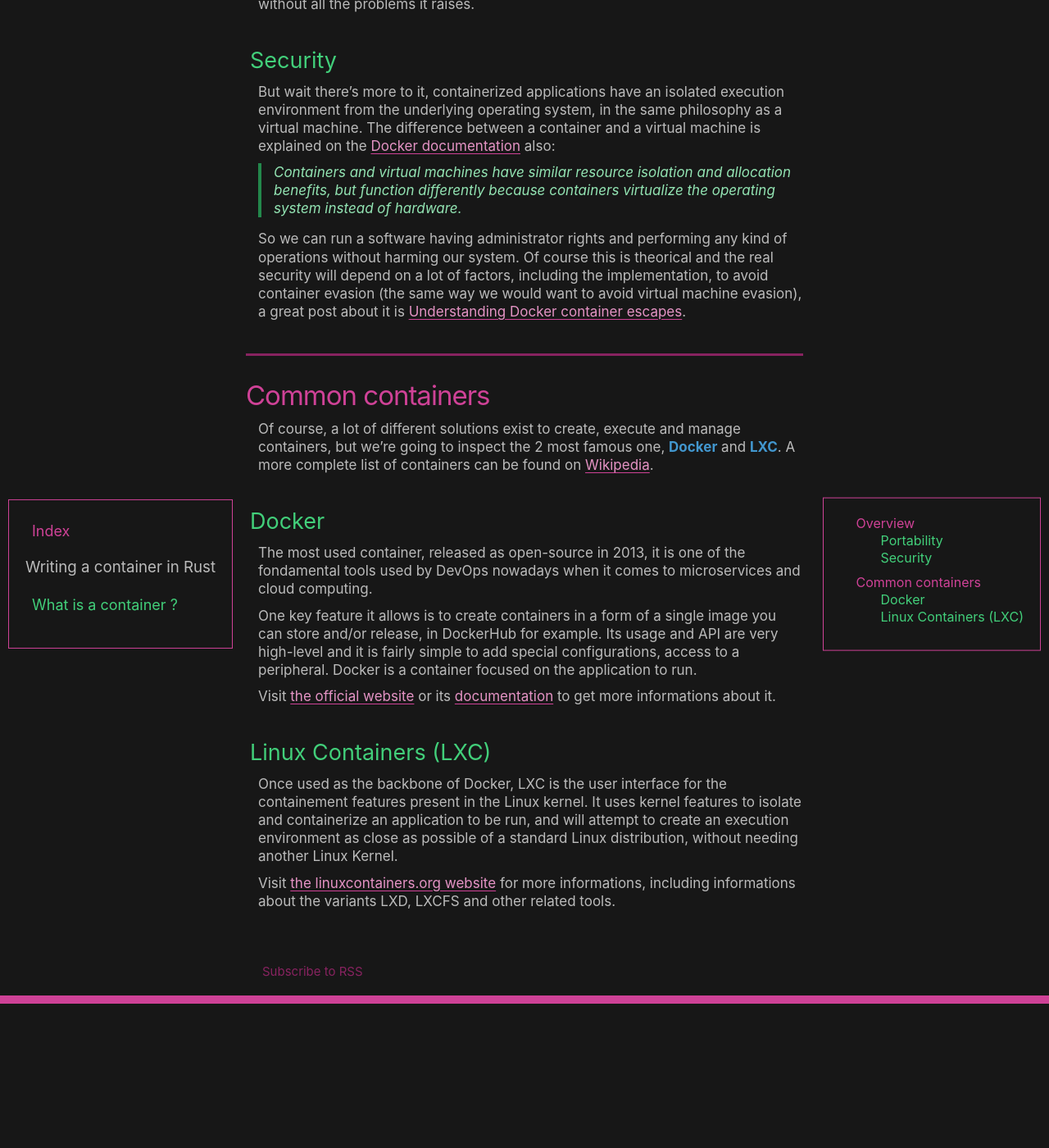
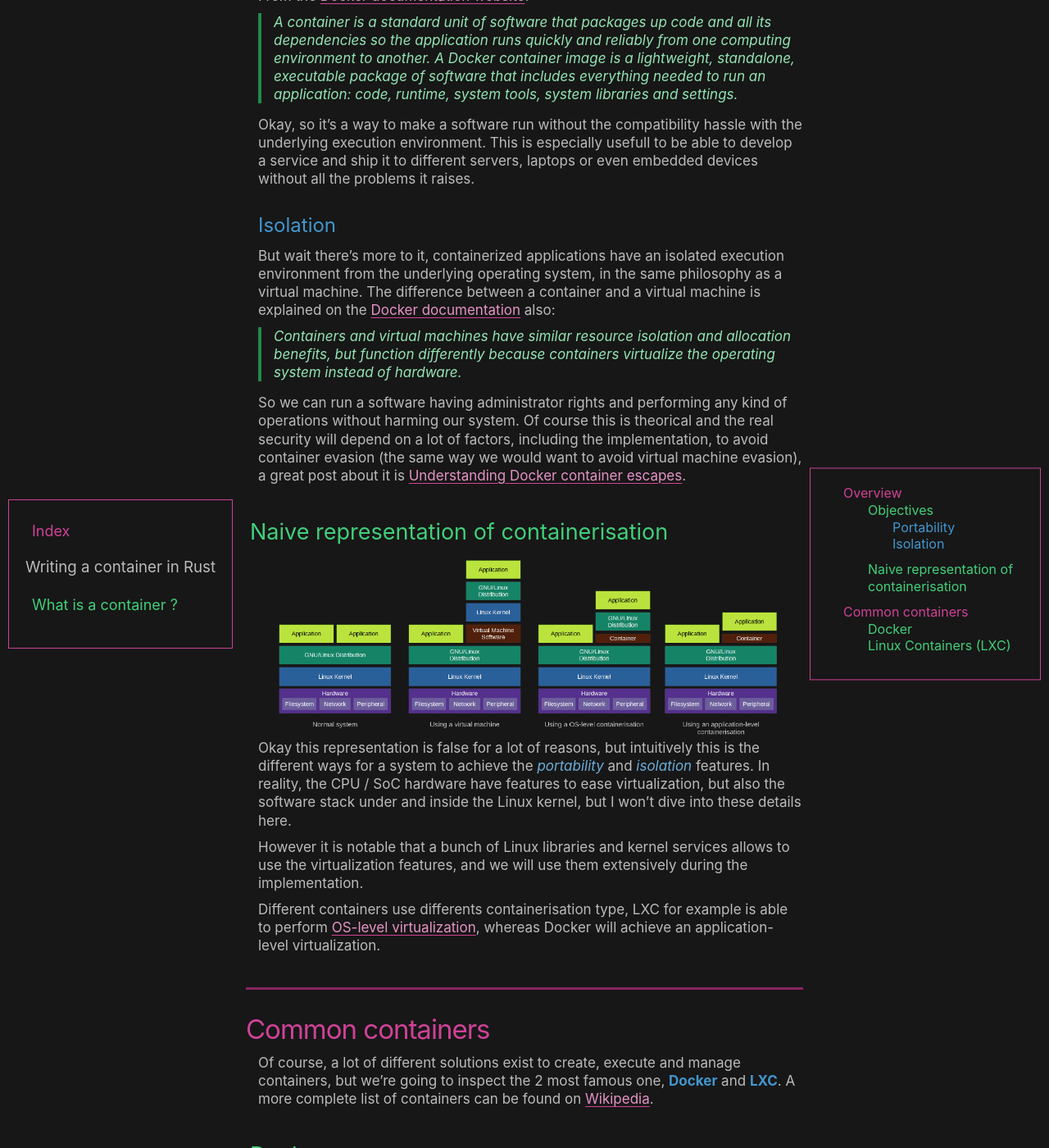
Before and after one commit to litchipi/litchipi.github.io, a Jekyll site: the page built from _posts/2021-09-13-container-in-rust-part1.md, in a window 1280 px wide and 1400 px high, scrolled down 1242 px. Shown: the whole window at 82% size. Built offline with Jekyll 4.4.1, drawn with Linux system fonts in a browser that asks for light colours; before the commit the page ends 2466 px from its top, so only the background shows below that; some of the changed text lies outside the part shown.

Commit message:
container in rust part1: Adding diagram of naive representation, comment
Signed-off-by: litchipi <litchi.pi@protonmail.com>

```diff
--- a/_posts/2021-09-13-container-in-rust-part1.md
+++ b/_posts/2021-09-13-container-in-rust-part1.md
@@ -27,7 +27,16 @@ So we basically tell a container "*Hey, execute that thing inside a isolated box
 manager create a box that will look like a system in which the software can execute
 (properly configured), and execute the software.
 
-## Portability
+## Objectives
+
+Containerisation solves issues met by programmers as the internet of microservices, the cloud, as
+well as the diversification of the computer forms (desktop, laptop, smartphone, smartwatch,
+smart\<insert name here\> ...), running on more diverse operating systems.
+
+Linux is everywhere and runs the digital world, but a Linux embedded on a car sensor isn't the same
+as one on a desktop, a web server or a super computer.
+
+### Portability
 Portability is the ability of a software to be executed on various execution environment without
 any compatibility issue, containers are one of the solutions to allow that kind of behaviour and
 is used to ship software without needing to modify the system to install it.
@@ -46,7 +55,7 @@ Okay, so it's a way to make a software run without the compatibility hassle with
 execution environment. This is especially usefull to be able to develop a service and ship it to
 different servers, laptops or even embedded devices without all the problems it raises.
 
-## Security
+### Isolation
 But wait there's more to it, containerized applications have an isolated execution
 environment from the underlying operating system, in the same philosophy as a virtual machine.
 The difference between a container and a virtual machine is explained on the
@@ -60,8 +69,19 @@ factors, including the implementation, to avoid container evasion (the same way
 avoid virtual machine evasion), a great post about it is
 [Understanding Docker container escapes][understand-docker-container-escape].
 
+## Naive representation of containerisation
+![Do not trust this image](/assets/images/container_in_rust_part1/system_virtualmachine_container.png)
+Okay this representation is false for a lot of reasons, but intuitively this is the different
+ways for a system to achieve the *portability* and *isolation* features.
+In reality, the CPU / SoC hardware have features to ease virtualization, but also the software
+stack under and inside the Linux kernel, but I won't dive into these details here.
 
+However it is notable that a bunch of Linux libraries and kernel services allows
+to use the virtualization features, and we will use them extensively during the implementation.
 
+Different containers use differents containerisation type, LXC for example is able to perform
+[OS-level virtualization][os-level-virtualization-wikipedia], whereas Docker will achieve an
+application-level virtualization.
 
 # Common containers
 
@@ -99,3 +119,4 @@ about the variants LXD, LXCFS and other related tools.
 [docker-website]: https://www.docker.com/
 [docker-documentation]: https://docs.docker.com/
 [lxc-website]: https://linuxcontainers.org/lxc/introduction/
+[os-level-virtualization-wikipedia]: https://en.wikipedia.org/wiki/OS-level_virtualization
```
Also changed, not shown: assets/images/container_in_rust_part1/system_virtualmachine_container.png (added), 1 other file.
